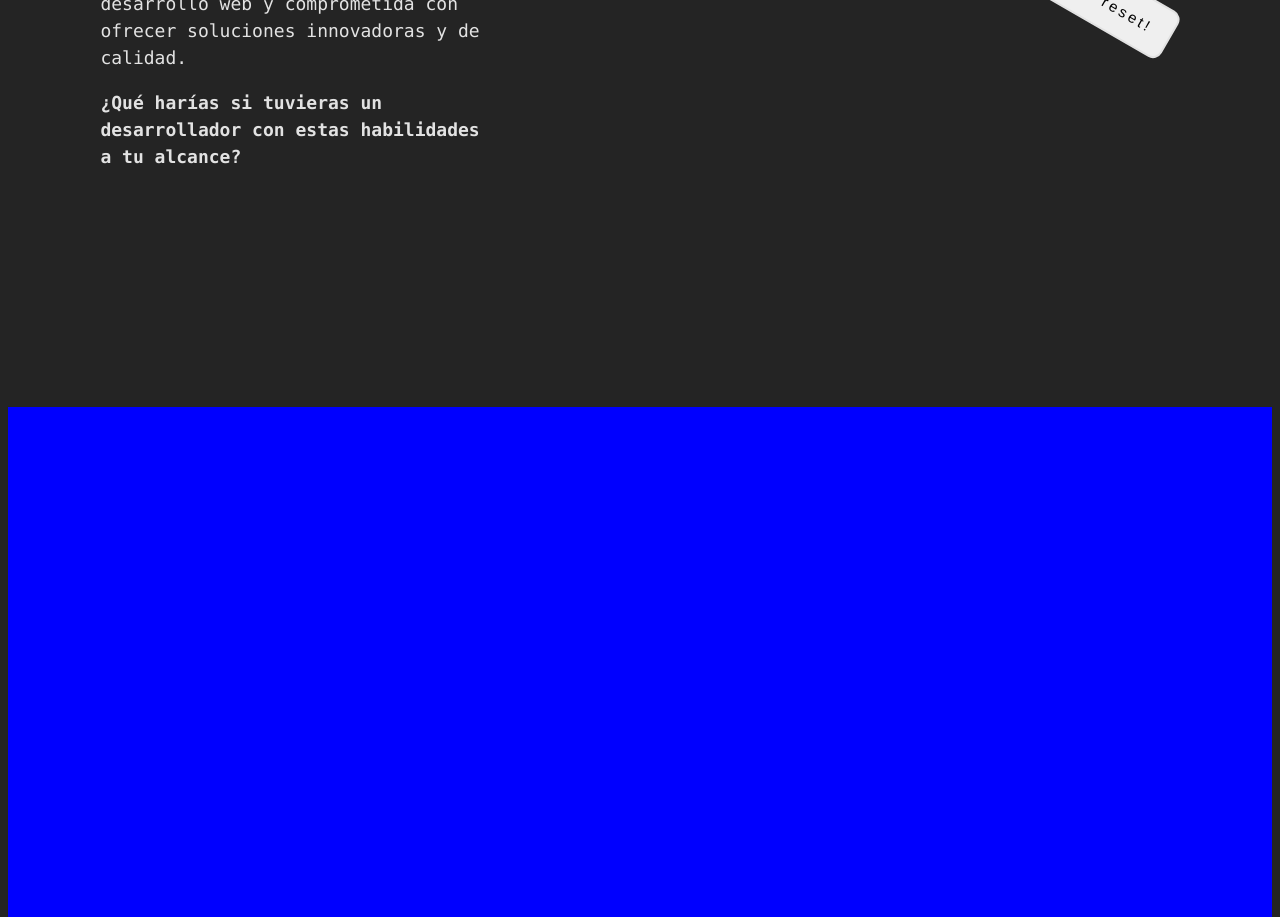
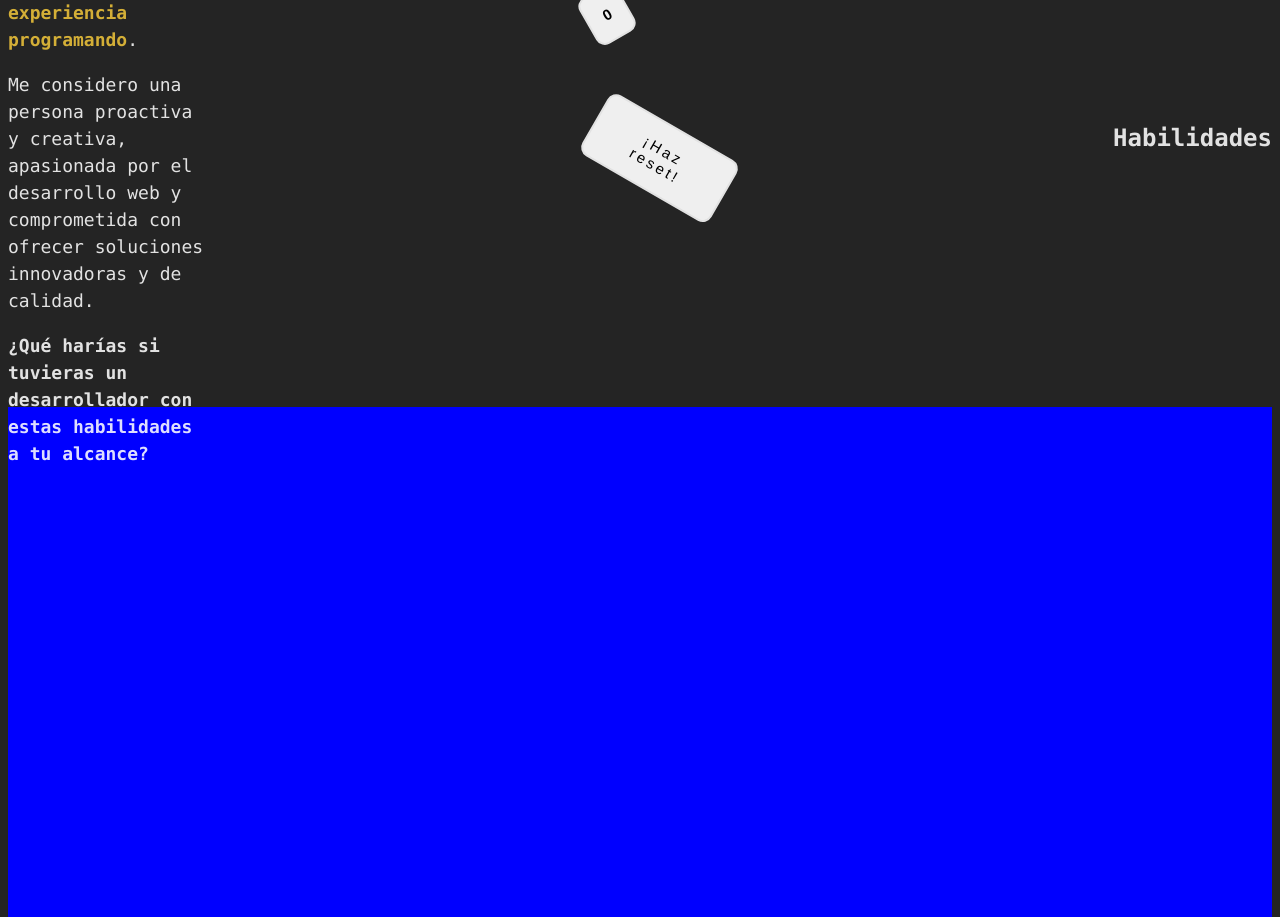
Before and after one commit to jmartinpizarro/portfolio, a React (Vite) app: page / in a window 1280 px wide. Shown: the part 1260-2177 px from the top of the page. Built offline with nearby package versions, Linux system fonts and the light colour scheme.

Commit message:
init of Skill comp.

```diff
--- a/src/App.jsx
+++ b/src/App.jsx
@@ -71,8 +71,9 @@ function App(){
             <p className='about-me-p'>Me considero una persona proactiva y creativa, apasionada por el desarrollo web y comprometida con ofrecer soluciones innovadoras y de calidad.</p>
             <p className='about-me-p'><span className='about-me-p-span2'>¿Qué harías si tuvieras un desarrollador con estas habilidades a tu alcance?</span></p>
           </div>
+          <CounterButton></CounterButton>
 
-          <CounterButton></CounterButton>
+          <h2 className='about-me-skills'>Habilidades</h2>
         </div>
       </section>
 
```
Also changed, not shown: src/Skill.jsx (added, +19 -0 lines).
